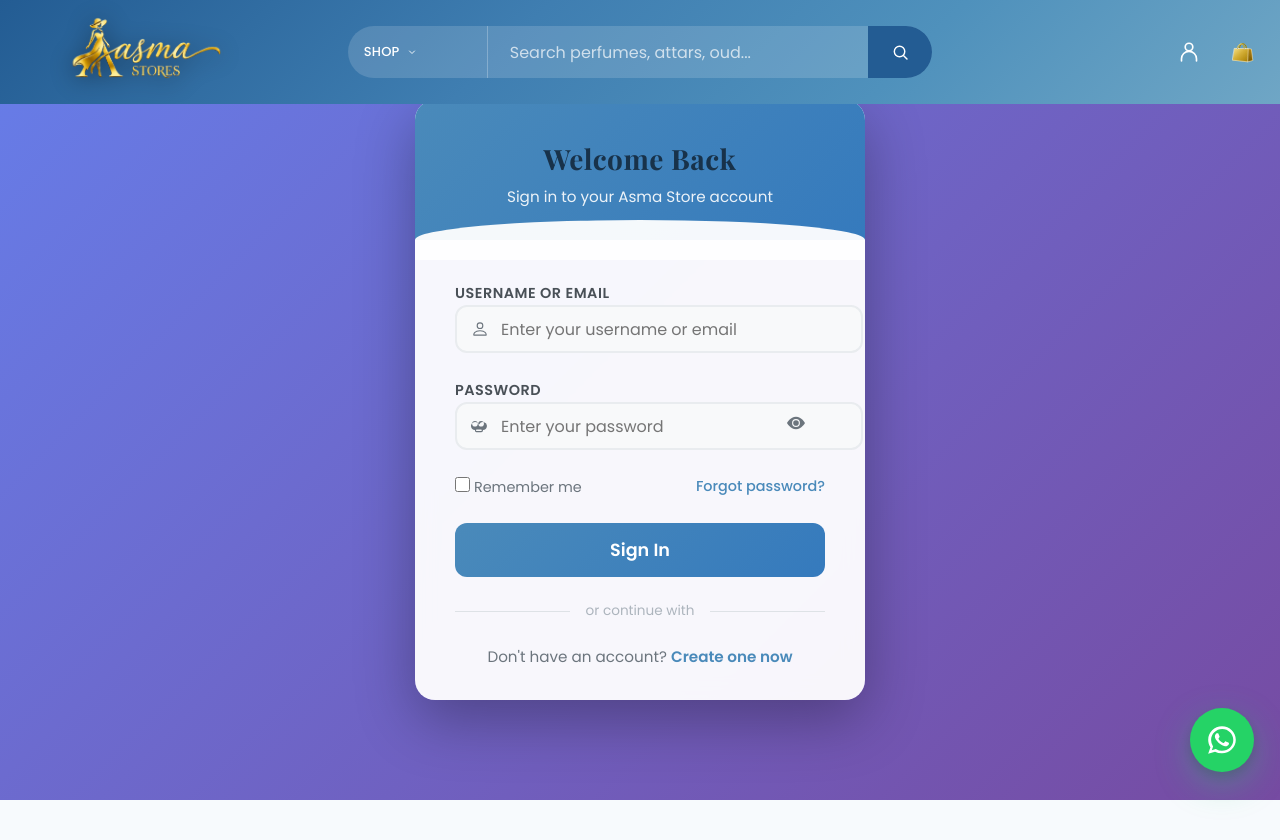
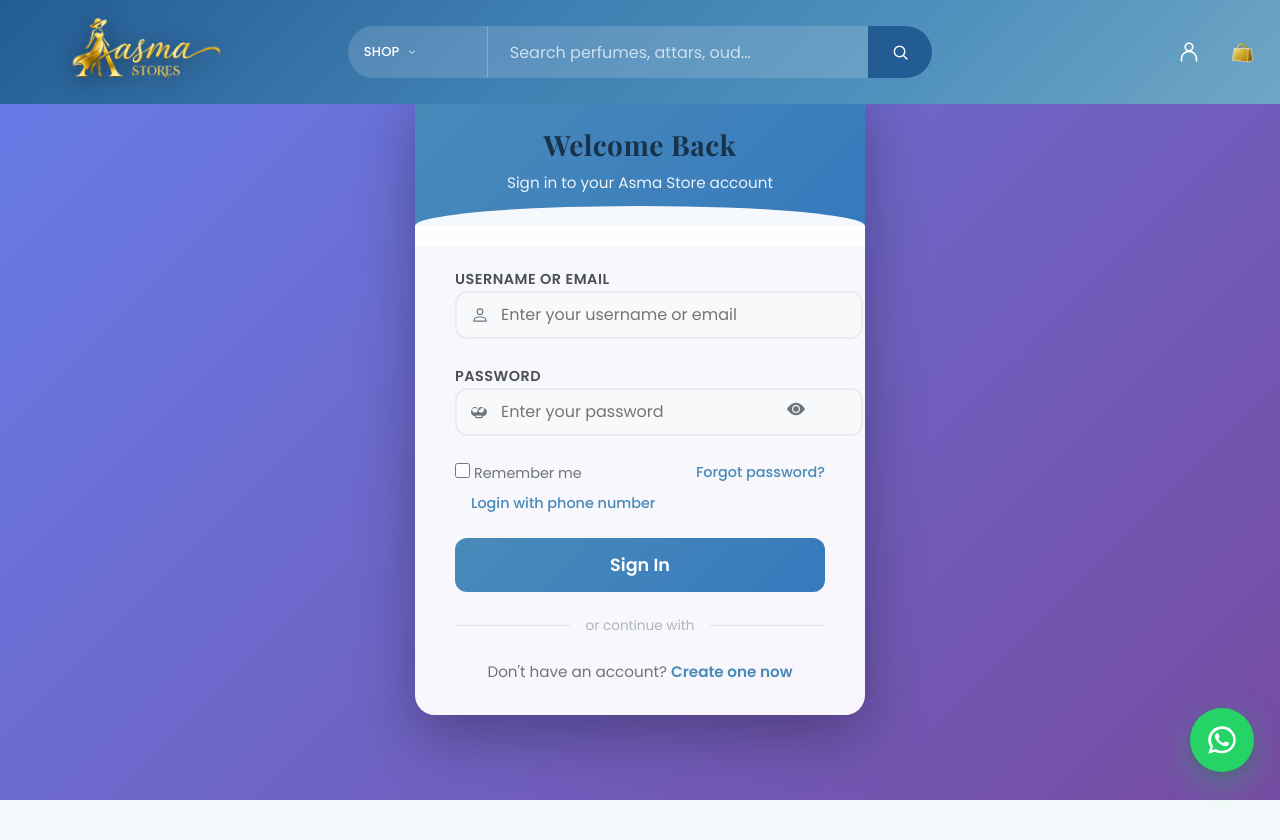
Before and after one commit to dipeshacharya11/asma-store, a Django app: page /login/ in a window 1280 px wide. Shown: the top 840 px of the page. Run offline with Django 5.2, Linux system fonts and the light colour scheme; data that the repository does not hold is empty.

Commit message:
otp-verify-fix-registered user

```diff
--- a/accounts/templates/accounts/login.html
+++ b/accounts/templates/accounts/login.html
@@ -412,6 +412,7 @@
                         <label class="form-check-label" for="remember">Remember me</label>
                     </div>
                     <a href="{% url 'accounts:password_reset_request' %}" class="forgot-link">Forgot password?</a>
+                    <a href="{% url 'accounts:send_otp_for_login' %}" class="forgot-link" style="margin-left: 1rem;">Login with phone number</a>
                 </div>
 
                 <!-- Submit Button -->
--- a/accounts/urls.py
+++ b/accounts/urls.py
@@ -6,6 +6,7 @@ app_name = 'accounts'
 urlpatterns = [
     path('signup/', views.signup_view, name='signup'),
     path('login/', views.login_view, name='login'),
+    path('send-otp-for-login/', views.send_otp_for_login_view, name='send_otp_for_login'),
     path('logout/', views.logout_view, name='logout'),
     path('verify-otp/', views.verify_otp_view, name='verify_otp'),
     path('resend-otp/', views.resend_otp_view, name='resend_otp'),
@@ -13,6 +14,8 @@ urlpatterns = [
     path('guest-checkout/otp-request/', views.guest_checkout_otp_request_view, name='guest_checkout_otp_request'),
     # Change phone
     path('change-phone/', views.change_phone_view, name='change_phone'),
+    # Add phone for login
+    path('add-phone-for-login/', views.add_phone_for_login, name='add_phone_for_login'),
     # Password reset
     path('password-reset/request/', views.password_reset_request_view, name='password_reset_request'),
     path('password-reset/set-new-password/', views.password_reset_set_password_view, name='password_reset_set_password'),
--- a/accounts/views.py
+++ b/accounts/views.py
@@ -7,6 +7,7 @@ from django.urls import reverse
 from django.views.decorators.http import require_POST
 from accounts.services.otp_service import OTPService
 from accounts.forms import OTPVerificationForm, SignUpForm
+from accounts.models import UserProfile
 import logging
 
 logger = logging.getLogger(__name__)
@@ -97,9 +98,9 @@ def login_view(request):
         try:
             profile = user.profile
             if not profile.is_phone_verified:
-                # Phone not verified, send OTP for login purpose
                 phone_number = profile.phone_number
                 if phone_number:
+                    # Phone exists but not verified, send OTP for login purpose
                     otp_service = OTPService()
                     success, message, otp_record = otp_service.send_otp(user, phone_number, 'login')
                     if success:
@@ -113,8 +114,11 @@ def login_view(request):
                         messages.error(request, message)
                         return render(request, 'accounts/login.html')
                 else:
-                    messages.error(request, "Please add a phone number to your profile.")
-                    return redirect('accounts:login')
+                    # No phone number, prompt user to add one
+                    request.session['pre_login_user_id'] = user.id
+                    request.session['pre_login_username'] = user.username
+                    messages.info(request, "Please add a phone number to continue with login.")
+                    return redirect('accounts:add_phone_for_login')
             else:
                 # Phone is verified, log the user in
                 login(request, user)
@@ -178,15 +182,22 @@ def verify_otp_view(request):
                 request.session['guest_phone_verified'] = True
                 request.session['guest_phone'] = phone_number
                 request.session['guest_name'] = request.session.get('guest_name')
-                # Also store checkout information for pre-filling the form
+                # Retrieve guest data from session and store in checkout session for pre-filling the form
+                guest_name = request.session.get('guest_name', '')
+                guest_email = request.session.get('guest_email', '')
+                guest_address = request.session.get('guest_address', '')
+                guest_city = request.session.get('guest_city', '')
                 request.session['checkout_phone'] = phone_number
-                request.session['checkout_full_name'] = request.session.get('guest_name', '')
-                # Note: We don't have email, address, city in session for guest checkout flow
-                # These will need to be filled in the checkout form
+                request.session['checkout_full_name'] = guest_name
+                request.session['checkout_email'] = guest_email
+                request.session['checkout_address'] = guest_address
+                request.session['checkout_city'] = guest_city
                 # Clear session
                 request.session.pop('pre_verified_user_id', None)
-                request.session.pop('phone_number', None)
-                request.session.pop('otp_purpose', None)
+                request.session.pop('guest_name', None)
+                request.session.pop('guest_email', None)
+                request.session.pop('guest_address', None)
+                request.session.pop('guest_city', None)
                 if request.headers.get('x-requested-with') == 'XMLHttpRequest':
                     return JsonResponse({'success': True, 'message': 'Phone verified! You can now complete your order.', 'redirect_url': '/checkout/'})
                 messages.success(request, "Phone number verified. You can now complete your order.")
@@ -199,10 +210,13 @@ def verify_otp_view(request):
                     User = get_user_model()
                     try:
                         user = User.objects.get(id=user_id)
-                        # Mark phone as verified
+                        # Update phone number and mark as verified
+                        phone_number = request.session.get('phone_number')
                         profile = user.profile
+                        if phone_number:
+                            profile.phone_number = phone_number
                         profile.is_phone_verified = True
-                        profile.save(update_fields=['is_phone_verified'])
+                        profile.save()
                         login(request, user)
                         messages.success(request, "You have successfully logged in.")
                         # Check if we have a next URL to redirect to
@@ -307,11 +321,167 @@ def guest_checkout_otp_request_view(request):
 
 def change_phone_view(request):
     """
-    Stub for change phone view - to be implemented properly.
+    Handle changing user's phone number
+    GET: Display change phone form
+    POST: Validate form, send OTP for verification, redirect to OTP verification
     """
     if not request.user.is_authenticated:
         return redirect('accounts:login')
-    return render(request, 'accounts/change_phone.html')
+
+    # Import ChangePhoneForm locally to avoid potential import issues
+    from accounts.forms import ChangePhoneForm
+
+    if request.method == 'GET':
+        form = ChangePhoneForm()
+        return render(request, 'accounts/change_phone.html', {'form': form})
+
+    elif request.method == 'POST':
+        form = ChangePhoneForm(request.POST)
+        if form.is_valid():
+            phone_number = form.cleaned_data['phone_number']
+
+            # Check if phone number already exists for another user
+            from accounts.models import UserProfile
+            if UserProfile.objects.filter(phone_number=phone_number).exclude(user=request.user).exists():
+                form.add_error('phone_number', 'This phone number is already registered.')
+                return render(request, 'accounts/change_phone.html', {'form': form})
+
+            # Send OTP for verification
+            otp_service = OTPService()
+            success, message, otp_record = otp_service.send_otp(request.user, phone_number, 'change_phone')
+
+            if success:
+                # Store phone number in session for OTP verification
+                request.session['pre_verified_user_id'] = request.user.id
+                request.session['phone_number'] = phone_number
+                request.session['otp_purpose'] = 'change_phone'
+                messages.info(request, "Please verify your new phone number.")
+                return redirect('accounts:verify_otp')
+            else:
+                messages.error(request, message)
+                return render(request, 'accounts/change_phone.html', {'form': form})
+        else:
+            return render(request, 'accounts/change_phone.html', {'form': form})
+
+    else:
+        return redirect('accounts:login')
+
+
+def add_phone_for_login(request):
+    """
+    Handle adding phone number for login when user has no phone number
+    GET: Display phone number entry form
+    POST: Validate phone number, send OTP for verification, redirect to OTP verification
+    """
+    # Check if we have a pre-login user in session
+    pre_login_user_id = request.session.get('pre_login_user_id')
+    if not pre_login_user_id:
+        messages.error(request, "Login session expired. Please try logging in again.")
+        return redirect('accounts:login')
+
+    # Import ChangePhoneForm locally to avoid potential import issues
+    from accounts.forms import ChangePhoneForm
+
+    if request.method == 'GET':
+        form = ChangePhoneForm()  # Reuse the same form
+        return render(request, 'accounts/add_phone_for_login.html', {'form': form})
+
+    elif request.method == 'POST':
+        form = ChangePhoneForm(request.POST)
+        if form.is_valid():
+            phone_number = form.cleaned_data['phone_number']
+
+            # Check if phone number already exists for another user
+            from accounts.models import UserProfile
+            if UserProfile.objects.filter(phone_number=phone_number).exists():
+                form.add_error('phone_number', 'This phone number is already registered.')
+                return render(request, 'accounts/add_phone_for_login.html', {'form': form})
+
+            # Get the user from session
+            from django.contrib.auth import get_user_model
+            User = get_user_model()
+            try:
+                user = User.objects.get(id=pre_login_user_id)
+            except User.DoesNotExist:
+                messages.error(request, "User not found. Please try logging in again.")
+                return redirect('accounts:login')
+
+            # Send OTP for verification
+            otp_service = OTPService()
+            success, message, otp_record = otp_service.send_otp(user, phone_number, 'login')
+
+            if success:
+                # Store user id and phone number in session for OTP verification
+                request.session['pre_verified_user_id'] = user.id
+                request.session['phone_number'] = phone_number
+                request.session['otp_purpose'] = 'login'
+                # Clean up pre-login session data
+                request.session.pop('pre_login_user_id', None)
+                request.session.pop('pre_login_username', None)
+                messages.info(request, "Please verify your phone number to complete login.")
+                return redirect('accounts:verify_otp')
+            else:
+                messages.error(request, message)
+                return render(request, 'accounts/add_phone_for_login.html', {'form': form})
+        else:
+            return render(request, 'accounts/add_phone_for_login.html', {'form': form})
+
+    else:
+        return redirect('accounts:login')
+
+
+def send_otp_for_login_view(request):
+    """
+    Handle sending OTP for login via phone number.
+    GET: Display phone number entry form
+    POST: Validate phone number, find user, send OTP for login, redirect to OTP verification
+    """
+    if request.method == 'GET':
+        return render(request, 'accounts/send_otp_for_login.html')
+
+    elif request.method == 'POST':
+        phone_number = request.POST.get('phone_number', '').strip()
+        if not phone_number:
+            messages.error(request, "Please enter a phone number.")
+            return render(request, 'accounts/send_otp_for_login.html')
+
+        # Normalize the phone number for lookup
+        normalized_phone = ''.join(filter(str.isdigit, phone_number))
+        # Remove leading zeros
+        while normalized_phone.startswith('0') and len(normalized_phone) > 1:
+            normalized_phone = normalized_phone[1:]
+        # Remove Nepal country code if present
+        if normalized_phone.startswith('977') and len(normalized_phone) > 3:
+            normalized_phone = normalized_phone[3:]
+
+        # Now normalized_phone should be 10 digits starting with 97 or 98
+        try:
+            # Look for user by phone number in profile
+            profile = UserProfile.objects.get(phone_number=normalized_phone)
+            user = profile.user
+        except UserProfile.DoesNotExist:
+            # Do not reveal that the phone number is not registered
+            messages.info(request, "If the phone number is registered, an OTP has been sent to that number.")
+            return render(request, 'accounts/send_otp_for_login.html')
+
+        # Send OTP for login purpose
+        otp_service = OTPService()
+        success, message, otp_record = otp_service.send_otp(user, normalized_phone, 'login')
+
+        if success:
+            # Store user id and phone number in session for OTP verification
+            request.session['pre_verified_user_id'] = user.id
+            request.session['phone_number'] = normalized_phone
+            request.session['otp_purpose'] = 'login'
+            messages.info(request, "Please verify your phone number to complete login.")
+            return redirect('accounts:verify_otp')
+        else:
+            messages.error(request, message)
+            return render(request, 'accounts/send_otp_for_login.html')
+
+    else:
+        return redirect('accounts:login')
+
 
 def password_reset_request_view(request):
     """
--- a/store/templates/store/account.html
+++ b/store/templates/store/account.html
@@ -475,6 +475,10 @@ Change Password
 
 </div>
 
+<a class="small-btn" href="{% url 'accounts:change_phone' %}">
+Change Phone Number
+</a>
+
 </div>
 
 </div>
```
Also changed, not shown: accounts/forms.py (+33 -0 lines), accounts/templates/accounts/change_phone.html (+4 -4 lines), store/views.py (+20 -3 lines).
